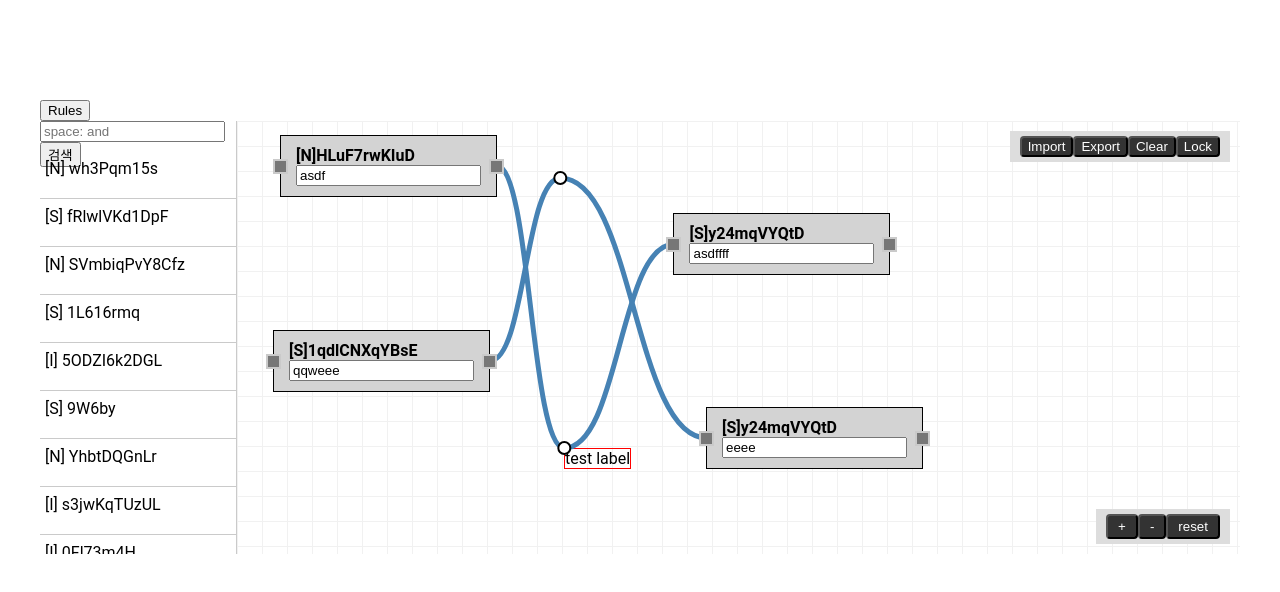
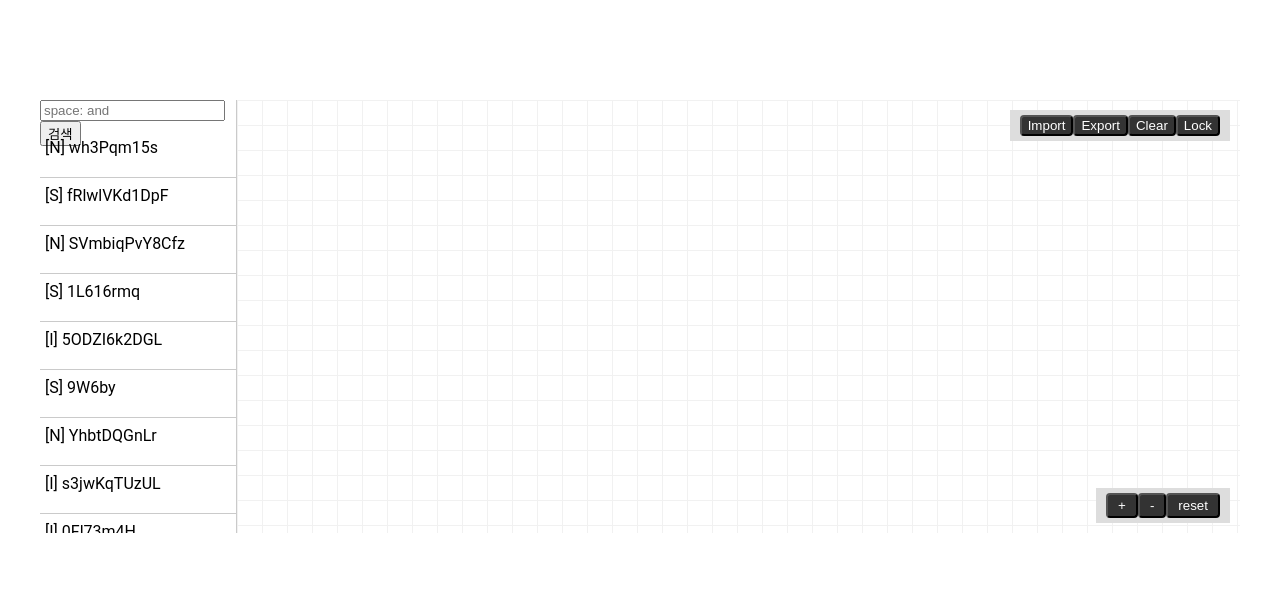
Before and after one commit to ImuruKevol/react-Drawflow, a React (Create React App) app: page / in a window 1280 px wide. Shown: the top 592 px of the page. Built offline with nearby package versions, Linux system fonts and the light colour scheme.

Commit message:
Clean: Mock 정리, 검색 기능 정리

```diff
--- a/src/App.js
+++ b/src/App.js
@@ -1,102 +1,76 @@
 import React, { useState, useEffect } from 'react';
 import Drawflow from './components/Drawflow/Drawflow';
 import { NODE_CATEGORY } from './common/Enum';
-import getDummyFields from "./components/Drawflow/Mock/fields.mock";
-import getDummyRules from "./components/Drawflow/Mock/rules.mock";
+import mock from "./components/Drawflow/Mock";
 import './App.css';
 
+// TODO : 시연용 함수 구성. 배포 시에는 하나만 쓰기
 function App() {
-  const [current, setCurrent] = useState(NODE_CATEGORY.FIELD);
-  const [cache, setCache] = useState({
-    [NODE_CATEGORY.FIELD]: null,
-    [NODE_CATEGORY.RULE]: null,
+  const [current, setCurrent] = useState(NODE_CATEGORY.FILTER);
+  // original data list
+  const [dataList, setDataList] = useState({
+    [NODE_CATEGORY.FILTER]: null,
+    [NODE_CATEGORY.SINGLE]: null,
+    [NODE_CATEGORY.THRESHOLD]: null,
   });
+  // cache; cacheing dataList.list
+  // const [cache, setCache] = useState([]);
+  const [canvasData, setCanvasData] = useState(null);
 
   useEffect(() => {
-    if(cache[current]) return;
+    getInitData().then(data => {
+      setDataList(data);
+    });
+    mock.getDummy().then(data => {
+      setCanvasData(data);
+    })
+  }, []);
 
-    let result = null;
-    if(current === NODE_CATEGORY.RULE) {
-      result = getDummyRules(10);
-    }
-    else if(current === NODE_CATEGORY.FIELD) {
-      result = getDummyFields(10);
-    }
+  const paging = {
+    [NODE_CATEGORY.FILTER]: 200,
+    [NODE_CATEGORY.SINGLE]: 1000,
+    [NODE_CATEGORY.THRESHOLD]: 1000,
+  }
 
-    result.then(dataObj => {
-      setCache({
-        ...cache,
-        [current]: dataObj,
-      })
-    });
-  }, [current]);
+  const getInitData = async () => {
+    let result = {};
+    result[NODE_CATEGORY.FILTER] = await mock[NODE_CATEGORY.FILTER](paging[NODE_CATEGORY.FILTER]);
+    result[NODE_CATEGORY.SINGLE] = await mock[NODE_CATEGORY.SINGLE](paging[NODE_CATEGORY.SINGLE]);
+    result[NODE_CATEGORY.THRESHOLD] = await mock[NODE_CATEGORY.THRESHOLD](paging[NODE_CATEGORY.THRESHOLD]);
 
-  const clearCache = () => {
-    setCache({
+    return result;
+  }
+
+  const clearCurrent = () => {
+    setDataList({
       [current]: null,
     });
   }
 
-  const pushDataObj = (type, dataObj) => {
-    let obj = null;
-    if(type === NODE_CATEGORY.FIELD) {
-      obj = {...cache[current]};
-      console.log(cache[current])
-      try{
-        obj.list = [...cache[current].list, ...dataObj.list];
+  const getDataByScroll = async (searchWord = "") => {
+    // get next data
+    let result = await mock[current](paging[current], searchWord);
+
+    setDataList({
+      ...dataList,
+      [current]: {
+        ...dataList[current],
+        list: [...dataList[current].list, ...result.list],
       }
-      catch{
-        obj.list = [...dataObj.list];
-      }
-    }
-    else if(type === NODE_CATEGORY.RULE) {
-      obj = {
-        ...cache[current],
-        single: {
-          ...cache[current].single,
-        },
-        threshold: {
-          ...cache[current].threshold,
-        },
-      }
-      try{
-        obj.single.list = [...cache[current].single.list, ...dataObj.single.list];
-        obj.threshold.list = [...cache[current].threshold.list, ...dataObj.threshold.list];
-      }
-      catch{
-        obj.single.list = [...dataObj.single.list];
-        obj.threshold.list = [...dataObj.threshold.list];
-      }
-    }
-    setCache({
-      ...cache,
-      [type]: obj,
-    })
-  }
-
-  // TODO : 이전 입력값과 현재 입력값 비교하여 length 증가이면 현재 cache 배열 사용하기
-  // TODO : 전체 리스트는 따로 관리하기
-  const getDataByScroll = async (searchWord = "") => {
-    let result = null;
-    if(current === NODE_CATEGORY.FIELD) {
-      result = (await getDummyFields(10, searchWord));
-    }
-    else if(current === NODE_CATEGORY.RULE) {
-      result = await getDummyRules(10, searchWord);
-    }
-    pushDataObj(current, result);
+    });
   }
 
   return (
     <div className="App">
-      {current === NODE_CATEGORY.RULE && <button onClick={() => {setCurrent(NODE_CATEGORY.FIELD)}}>Fields</button>}
-      {current === NODE_CATEGORY.FIELD && <button onClick={() => {setCurrent(NODE_CATEGORY.RULE)}}>Rules</button>}
+      {/* {current === NODE_CATEGORY.RULE && <button onClick={() => {setCurrent(NODE_CATEGORY.FILTER)}}>Fields</button>} */}
+      {/* {current === NODE_CATEGORY.FILTER && <button onClick={() => {setCurrent(NODE_CATEGORY.RULE)}}>Rules</button>} */}
       <Drawflow
         type={current}
-        dataObj={cache[current]}
+        dataObj={dataList[current]}
+        canvasData={canvasData}
         getDataByScroll={getDataByScroll}
-        pushDataObj={pushDataObj}
-        clearCache={clearCache}
+        clearCurrent={clearCurrent}
+        infinityScroll={current !== NODE_CATEGORY.FILTER}
       />
     </div>
   );
--- a/src/common/Enum.js
+++ b/src/common/Enum.js
@@ -15,16 +15,18 @@ const MODAL_LABEL = {
 }
 
 const NODE_CATEGORY = {
-    FIELD: "field",
-    RULE: "rule",
+    FILTER: "filter",
+    SINGLE: "single",
+    THRESHOLD: "threshold",
 }
 
 /**
  * node type(Common, Round) <-> node category(field, rule) mapping
  */
 const NODE_MAPPING = {
-    [NODE_CATEGORY.FIELD]: "Common",
-    [NODE_CATEGORY.RULE]: "Round",
+    [NODE_CATEGORY.FILTER]: "Common",
+    [NODE_CATEGORY.SINGLE]: "Round",
+    [NODE_CATEGORY.THRESHOLD]: "Round",
 }
 
 export {
--- a/src/components/Drawflow/Drawflow.js
+++ b/src/components/Drawflow/Drawflow.js
@@ -7,9 +7,6 @@ import DrawflowModal from "./Modal";
 import Nodes from "./Nodes";
 import handler from "./drawflowHandler";
 import { MODAL_TYPE, MODAL_LABEL, NODE_CATEGORY, NODE_MAPPING } from "../../common/Enum";
-import getDummy from "./Mock/dummy.mock";    // TODO remove this line
-import getDummyFields from "./Mock/fields.mock";
-import getDummyRules from "./Mock/rules.mock";
 import "./style/drawflow.css";
 
 let cache = {};
@@ -95,7 +92,7 @@ class Drawflow extends React.Component {
     }
 
     getDataByIndex = {
-        [NODE_CATEGORY.FIELD]: (idx) => {
+        [NODE_CATEGORY.FILTER]: (idx) => {
             return this.props.dataObj.list[idx];
         },
         [NODE_CATEGORY.RULE]: (idx, type) => {
@@ -539,19 +536,19 @@ class Drawflow extends React.Component {
     }
 
     onScrollNodeList = e => {
+        if(!this.props.infinityScroll) return;
+
         const { searchWord } = this.state;
-        if(searchWord.length > 0) return;
-
         const { scrollHeight, scrollTop, clientHeight } = e.target;
         const scroll = scrollHeight - scrollTop;
         if(scroll === clientHeight) {
-            // TODO
+            this.props.getDataByScroll();
         }
     }
 
     // TODO : 파일로 분리
     NodeListMenu = {
-        [NODE_CATEGORY.FIELD]: () => {
+        [NODE_CATEGORY.FILTER]: () => {
             const { dataObj } = this.props;
             if(!dataObj) return;
             const { list } = dataObj;
@@ -561,7 +558,7 @@ class Drawflow extends React.Component {
                 className="drawflow-node-list-wrap"
                 onScroll={this.onScrollNodeList}
             >
-                {list.map((item, idx) => this.NodeListMenuComponent(`[${item.type.slice(0, 1)}] ${item.name}`, NODE_MAPPING[NODE_CATEGORY.FIELD], idx))}
+                {list.map((item, idx) => this.NodeListMenuComponent(`[${item.type.slice(0, 1)}] ${item.name}`, NODE_MAPPING[NODE_CATEGORY.FILTER], idx))}
             </div>
             );
         },
@@ -591,13 +588,13 @@ class Drawflow extends React.Component {
     }
 
     onChangeSearchWord = e => {
-        // this.props.clearCache();
+        // this.props.clearCurrent();
         this.setState({
             searchWord: e.target.value,
         }, () => {
-            const { searchWord } = this.state;
-            // TODO
-            // this.props.getDataByScroll();
+            // TODO : NODE_CATEGORY.RULE
+            // const { searchWord } = this.state;
+            // this.props.getDataByScroll(searchWord);
         });
     }
 
@@ -630,16 +627,14 @@ class Drawflow extends React.Component {
 /* Life Cycle Function Start */
     componentDidMount() {
         // TODO : import data from prev page by id
-        getDummy().then((data) => {
-            cache = Object.assign({}, data);
-            this.load(data);
+        // getDummy().then((data) => {
+        //     cache = Object.assign({}, data);
+        //     this.load(data);
+        //     document.addEventListener("keydown", this.onKeyDown);
+        // });
+        if(this.props.canvasData) {
+            this.load(this.props.canvasData);
             document.addEventListener("keydown", this.onKeyDown);
-        });
-    }
-
-    componentDidUpdate(prevProps) {
-        if(prevProps.dataObj !==  this.props.dataObj) {
-            this.load(cache);
         }
     }
 
--- a/src/components/Drawflow/Mock/fields.mock.js
+++ b/src/components/Drawflow/Mock/fields.mock.js
@@ -3,10 +3,6 @@ import { MODAL_TYPE } from "../../../common/Enum";
 const types = ["String", "Numeric", "IP"];
 const modalType = MODAL_TYPE.common;
 
-const isInludeAndSearch = (searchWord, target) => {
-    const arr = searchWord.toLowerCase().split(" ").filter(item => item.length > 0);
-    return arr.filter(word => target.toLowerCase().includes(word)).length === arr.length;
-}
 
 const makeRandomNames = (length, searchWord) => {
     const result = [];
@@ -16,9 +12,10 @@ const makeRandomNames = (length, searchWord) => {
         for (let i=0;i<Math.floor(Math.random() * 15 + 5);i++) {
            word += map.charAt(Math.floor(Math.random() * map.length));
         }
-        if(isInludeAndSearch(searchWord, word)) {
-            result.push(word);
+        if(searchWord.length > 1) {
+            word += searchWord;
         }
+        result.push(word);
     }
     return result;
 }
--- /dev/null
+++ b/src/components/Drawflow/Mock/index.js
@@ -0,0 +1,14 @@
+import { NODE_CATEGORY } from "../../../common/Enum";
+import getDummy from "./dummy.mock";
+import getFilters from "./fields.mock";
+import {
+    getSingle,
+    getThreshold,
+} from "./rules.mock";
+
+export default {
+    getDummy,
+    [NODE_CATEGORY.FILTER]: getFilters,
+    [NODE_CATEGORY.SINGLE]: getSingle,
+    [NODE_CATEGORY.THRESHOLD]: getThreshold,
+}
--- a/src/components/Drawflow/Mock/rules.mock.js
+++ b/src/components/Drawflow/Mock/rules.mock.js
@@ -33,6 +33,7 @@ const makeRandomNames = (length, searchWord) => {
 const getSingle = async (number, searchWord = "") => {
     let names = makeRandomNames(number, searchWord);
     return {
+        type: "rule_single",
         modalType: MODAL_TYPE.single,
         list: names.reduce((acc, val) => {
             acc.push({
@@ -47,6 +48,7 @@ const getSingle = async (number, searchWord = "") => {
 const getThreshold = async (number, searchWord = "") => {
     let names = makeRandomNames(number, searchWord);
     return {
+        type: "rule_threshold",
         modalType: MODAL_TYPE.threshold,
         list: names.reduce((acc, val) => {
             acc.push({
@@ -57,12 +59,7 @@ const getThreshold = async (number, searchWord = "") => {
     };
 }
 
-// TODO : single, threshold 분리
-export default async (number) => {
-
-    return {
-        type: "rule",
-        single: await getSingle(number),
-        threshold: await getThreshold(number),
-    };
+export {
+    getSingle,
+    getThreshold,
 }
```
